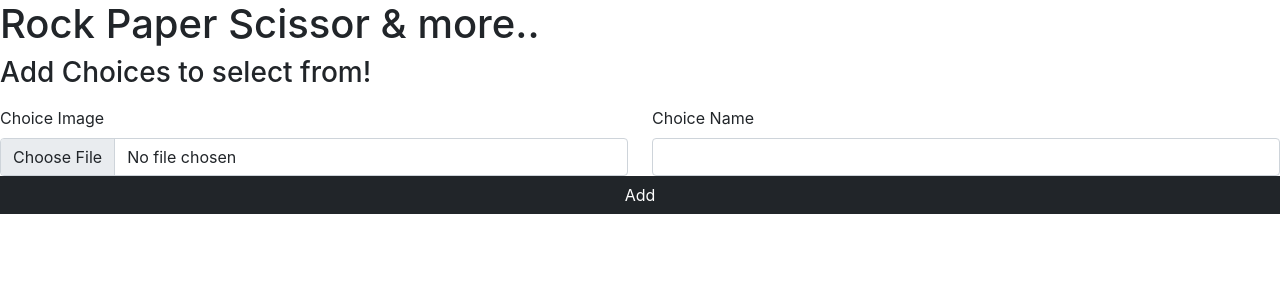
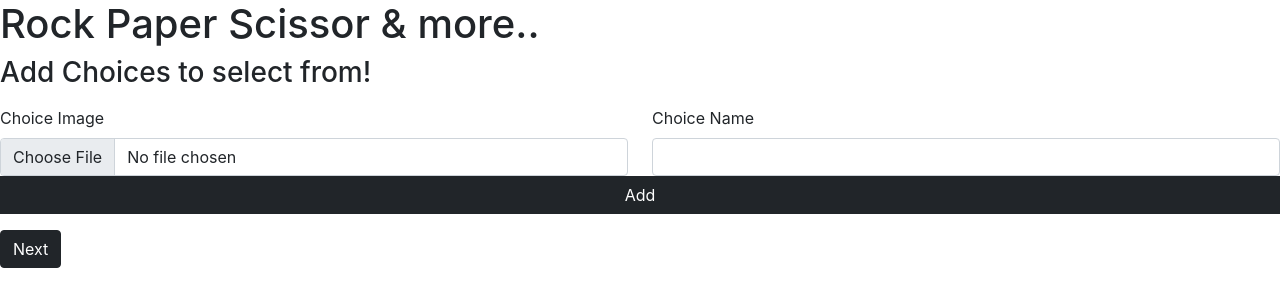
Before and after one commit to danish-wadhwa1997/RockPaperScissor, a React (Create React App) app: page /game-setup/add-choices in a window 1280 px wide. Shown: the top 306 px of the page. Built offline with nearby package versions, Linux system fonts and the light colour scheme.

Commit message:
Add Navigation button to go to rules setup

```diff
--- a/src/components/organisms/AddChoices.tsx
+++ b/src/components/organisms/AddChoices.tsx
@@ -3,17 +3,25 @@ import MainHeadings from "../atoms/MainHeadings";
 import { Choice } from "../../configuration/Interfaces";
 import Choices from "../molecules/Choices";
 import ChoiceView from "../atoms/ChoiceView";
+import PrimaryButton from "../atoms/PrimaryButton";
+import { useHistory } from "react-router-dom";
 const AddChoices = () => {
   const [choices, setChoices] = useState<Choice[]>([]);
-
+  const history = useHistory();
   const onAdd = (obj: Choice) => {
     let newOptions = [...choices];
     newOptions.push(obj);
     setChoices(newOptions);
   };
+
   const handleChoiceDelete = (label: string): any => {
     let newOptions = choices.filter((item) => item.label !== label);
     setChoices(newOptions);
+  };
+
+  const handleNext = () => {
+    console.log(choices);
+    history.replace("/game-setup/setup-rules");
   };
   return (
     <div>
@@ -27,6 +35,8 @@ const AddChoices = () => {
           />
         ))}
       <Choices onAdd={onAdd} />
+
+      <PrimaryButton onClick={handleNext}>Next</PrimaryButton>
     </div>
   );
 };
```
